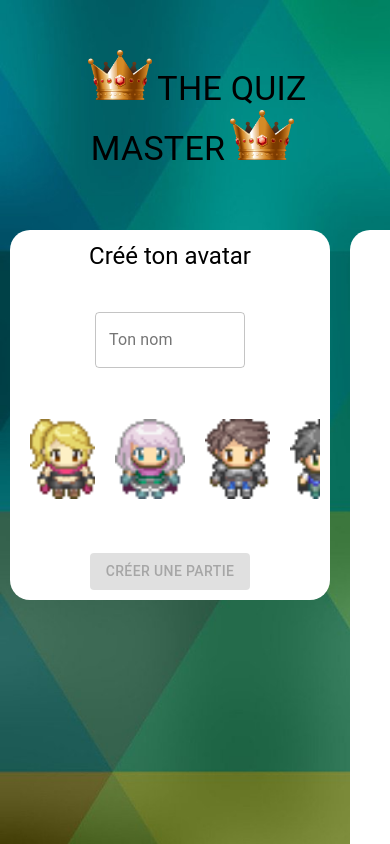
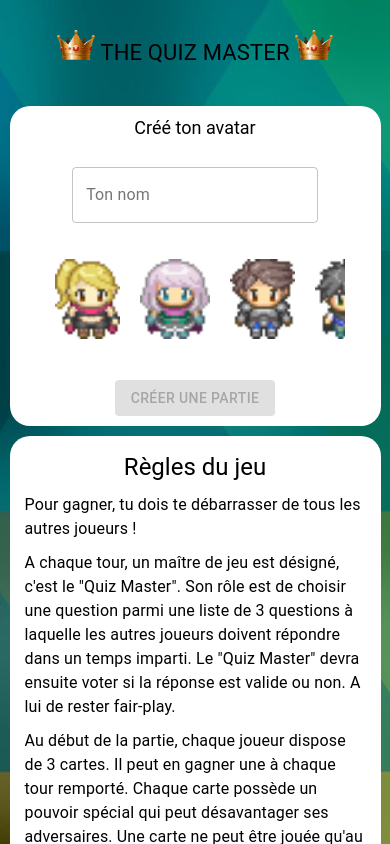
Before and after one commit to Madylune/the-quiz-master, a React (Create React App) app: page / in a window 390 px wide. Built offline with nearby package versions, Linux system fonts and the light colour scheme; no server answers; what normalizr would draw is missing.

Commit message:
Add: responsive screens

```diff
--- a/src/components/Header.js
+++ b/src/components/Header.js
@@ -1,25 +1,40 @@
 import React from 'react'
 import styled from 'styled-components'
 import { Typography } from '@material-ui/core'
+import { BREAKPOINTS } from '../theme'
 
 const StyledHeader = styled.div`
   text-transform: uppercase;
   text-align: center;
   margin: 50px;
+  @media (max-width: ${BREAKPOINTS.sm}) {
+    margin: 30px;
+  }
+`
+
+const StyledTitle = styled(Typography)`
+  && {
+    @media (max-width: ${BREAKPOINTS.sm}) {
+      font-size: 22px;
+    }
+  }
 `
 
 const StyledCrown = styled.img`
   height: 50px;
   margin: 0 5px;
+  @media (max-width: ${BREAKPOINTS.sm}) {
+    height: 30px;
+  }
 `
 
 const Header = () =>
   <StyledHeader>
-    <Typography variant="h4">
+    <StyledTitle variant="h4">
       <StyledCrown src={require('../assets/img/crown.png')} alt="Couronne" />
       The Quiz Master
       <StyledCrown src={require('../assets/img/crown.png')} alt="Couronne" />
-    </Typography>
+    </StyledTitle>
   </StyledHeader>
 
 export default Header
--- a/src/components/Rules.js
+++ b/src/components/Rules.js
@@ -1,6 +1,7 @@
 import React from 'react'
 import styled from 'styled-components'
 import { Typography } from '@material-ui/core'
+import { BREAKPOINTS } from '../theme'
 
 const StyledRules = styled.div`
   margin: 10px;
@@ -12,6 +13,12 @@ const StyledRules = styled.div`
   align-items: center;
   justify-content: space-between;
   border-radius: 20px;
+
+  @media (max-width: ${BREAKPOINTS.sm}) {
+    margin: 0;
+    padding: 10px;
+    width: 90%;
+  }
 `
 
 const StyledTypography = styled(Typography)`
--- a/src/components/Settings.js
+++ b/src/components/Settings.js
@@ -2,6 +2,7 @@ import React, { useState } from 'react'
 import styled from 'styled-components'
 import { Button, Typography, Input, InputLabel, FormControl } from '@material-ui/core'
 import { startSession } from '../api/sessions/repository'
+import { BREAKPOINTS } from '../theme'
 
 const StyledSettings = styled.div`
   margin: 30px;
@@ -14,6 +15,12 @@ const StyledSettings = styled.div`
   flex-direction: column;
   justify-content: space-around;
   align-items: center;
+
+  @media (max-width: ${BREAKPOINTS.sm}) {
+    width: 90%;
+    height: 200px;
+    margin: 10px;
+  }
 `
 
 const StyledFormControl = styled(FormControl)`
--- a/src/screens/CreateSession.js
+++ b/src/screens/CreateSession.js
@@ -8,6 +8,7 @@ import { createSession } from '../api/sessions/repository'
 import { getPath } from '../routes'
 import Header from '../components/Header'
 import Rules from '../components/Rules'
+import { BREAKPOINTS } from '../theme'
 
 const StyledCreateSession = styled.div`
   margin: 0;
@@ -20,12 +21,18 @@ const StyledCreateSession = styled.div`
   top: 0;
   left: 0;
   font-family: "Roboto", "Helvetica", "Arial", sans-serif;
+  overflow-y: scroll;
 `
 
 const StyledContent = styled.div`
   display: flex;
   justify-content: space-evenly;
   align-items: flex-start;
+
+  @media (max-width: ${BREAKPOINTS.sm}) {
+    flex-direction: column;
+    align-items: center;
+  }
 `
 
 const StyledCard = styled.div`
@@ -39,11 +46,27 @@ const StyledCard = styled.div`
   align-items: center;
   justify-content: space-between;
   border-radius: 20px;
+
+  @media (max-width: ${BREAKPOINTS.sm}) {
+    height: 300px;
+    width: 90%;
+  }
+`
+
+const StyledTitle = styled(Typography)`
+    && {
+    @media (max-width: ${BREAKPOINTS.sm}) {
+      font-size: 18px;
+    }
+  }
 `
 
 const StyledTextField = styled(TextField)`
   && {
     width: 50%;
+    @media (max-width: ${BREAKPOINTS.sm}) {
+      width: 70%;
+    }
   }
 `
 
@@ -86,9 +109,9 @@ const CreateSession = ({ history }) => {
       <Header />
       <StyledContent>
         <StyledCard>
-        <Typography variant="h5">
+        <StyledTitle variant="h5">
           Créé ton avatar
-        </Typography>
+        </StyledTitle>
           <StyledTextField id="outlined-basic" label="Ton nom" variant="outlined" onChange={onChangeName} />
           <StyledSlider>
             {map(char =>
--- a/src/screens/JoinSession.js
+++ b/src/screens/JoinSession.js
@@ -7,6 +7,7 @@ import map from 'lodash/fp/map'
 import { joinSession } from '../api/sessions/repository'
 import Header from '../components/Header'
 import Rules from '../components/Rules'
+import { BREAKPOINTS } from '../theme'
 
 const StyledJoinSession = styled.div`
   margin: 0;
@@ -19,12 +20,18 @@ const StyledJoinSession = styled.div`
   top: 0;
   left: 0;
   font-family: "Roboto", "Helvetica", "Arial", sans-serif;
+  overflow-y: scroll;
 `
 
 const StyledContent = styled.div`
   display: flex;
   justify-content: space-evenly;
   align-items: flex-start;
+
+  @media (max-width: ${BREAKPOINTS.sm}) {
+    flex-direction: column;
+    align-items: center;
+  }
 `
 
 const StyledCard = styled.div`
@@ -38,11 +45,27 @@ const StyledCard = styled.div`
   align-items: center;
   justify-content: space-between;
   border-radius: 20px;
+
+  @media (max-width: ${BREAKPOINTS.sm}) {
+    height: 300px;
+    width: 90%;
+  }
+`
+
+const StyledTitle = styled(Typography)`
+    && {
+    @media (max-width: ${BREAKPOINTS.sm}) {
+      font-size: 18px;
+    }
+  }
 `
 
 const StyledTextField = styled(TextField)`
   && {
     width: 50%;
+    @media (max-width: ${BREAKPOINTS.sm}) {
+      width: 70%;
+    }
   }
 `
 
@@ -87,9 +110,9 @@ const JoinSession = ({ session }) => {
       <Header />
       <StyledContent>
         <StyledCard>
-          <Typography variant="h5">
+          <StyledTitle variant="h5">
             Créé ton avatar
-          </Typography>
+          </StyledTitle>
           <StyledTextField id="outlined-basic" label="Ton nom" variant="outlined" onChange={onChangeName} />
           <StyledSlider>
             {map(char =>
--- a/src/screens/Lobby.js
+++ b/src/screens/Lobby.js
@@ -9,6 +9,7 @@ import Header from '../components/Header'
 import Settings from '../components/Settings'
 import { getUsersByIds, getCurrentUser } from '../selectors/users'
 import { isSessionCreator } from '../utils/users'
+import { BREAKPOINTS } from '../theme'
 
 const StyledLobby = styled.div`
   margin: 0;
@@ -37,11 +38,20 @@ const StyledUrl = styled.span`
   padding: 10px;
   border-radius: 5px;
   width: 30%;
+
+  @media (max-width: ${BREAKPOINTS.sm}) {
+    width: 90%;
+  }
 `
 
 const StyledContent = styled.div`
   display: flex;
   justify-content: center;
+
+  @media (max-width: ${BREAKPOINTS.sm}) {
+    flex-direction: column;
+    align-items: center;
+  }
 `
 
 const StyledCard = styled.div`
@@ -50,6 +60,11 @@ const StyledCard = styled.div`
   width: 30%;
   min-height: 500px;
   border-radius: 20px;
+
+  @media (max-width: ${BREAKPOINTS.sm}) {
+    width: 90%;
+    margin: 10px;
+  }
 `
 
 const StyledPlayers = styled.div`
--- /dev/null
+++ b/src/theme.js
@@ -0,0 +1,11 @@
+const BREAKPOINT_XS = 0
+const BREAKPOINT_SM = 48
+const BREAKPOINT_MD = 64
+const BREAKPOINT_LG = 75
+
+export const BREAKPOINTS = {
+  xs: `${BREAKPOINT_XS}em`,
+  sm: `${BREAKPOINT_SM}em`,
+  md: `${BREAKPOINT_MD}em`,
+  lg: `${BREAKPOINT_LG}em`
+}
```
